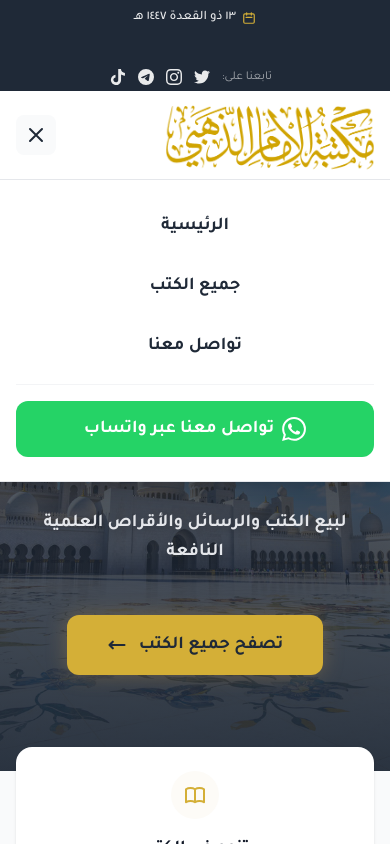
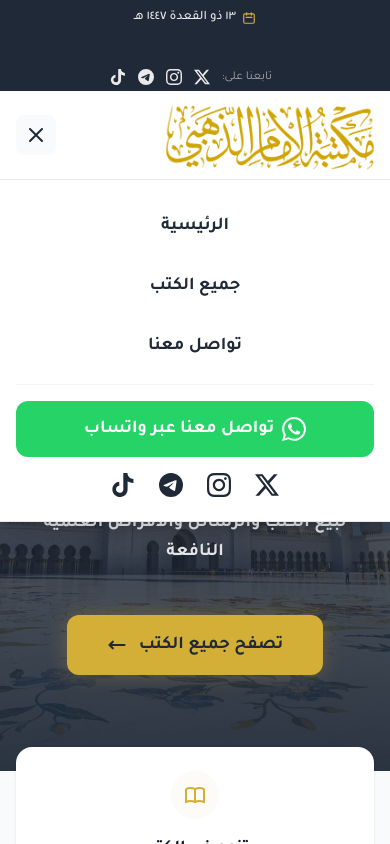
Before and after one commit to IbrahimShaikhli/imam-addhabi-boosktore, a Next.js app: page / in a window 390 px wide. Both pictures are taken after a click on the button "القائمة". Shown: the top 844 px of the page. Built offline with nearby package versions, Linux system fonts and the light colour scheme.

Commit message:
feat: create responsive Navbar component with scrolling state and announcement bar

```diff
--- a/src/components/Navbar.tsx
+++ b/src/components/Navbar.tsx
@@ -62,10 +62,18 @@ export default function Navbar() {
           {/* Social Icons */}
           <div className="flex items-center justify-center w-full sm:w-auto gap-3 shrink-0 bg-[var(--color-primary)] z-10 sm:pl-2">
             <span className="mr-2 text-white/60 text-xs">تابعنا على:</span>
-            <a href="#" className="hover:text-[var(--color-gold)] transition-colors"><svg className="w-4 h-4" fill="currentColor" viewBox="0 0 24 24"><path d="M24 4.557c-.883.392-1.832.656-2.828.775 1.017-.609 1.798-1.574 2.165-2.724-.951.564-2.005.974-3.127 1.195-.897-.957-2.178-1.555-3.594-1.555-3.179 0-5.515 2.966-4.797 6.045-4.091-.205-7.719-2.165-10.148-5.144-1.29 2.213-.669 5.108 1.523 6.574-.806-.026-1.566-.247-2.229-.616-.054 2.281 1.581 4.415 3.949 4.89-.693.188-1.452.232-2.224.084.626 1.956 2.444 3.379 4.6 3.419-2.07 1.623-4.678 2.348-7.29 2.04 2.179 1.397 4.768 2.212 7.548 2.212 9.142 0 14.307-7.721 13.995-14.646.962-.695 1.797-1.562 2.457-2.549z" /></svg></a>
-            <a href="#" className="hover:text-[var(--color-gold)] transition-colors"><svg className="w-4 h-4" fill="currentColor" viewBox="0 0 24 24"><path d="M12 2.163c3.204 0 3.584.012 4.85.07 3.252.148 4.771 1.691 4.919 4.919.058 1.265.069 1.645.069 4.849 0 3.205-.012 3.584-.069 4.849-.149 3.225-1.664 4.771-4.919 4.919-1.266.058-1.644.07-4.85.07-3.204 0-3.584-.012-4.849-.07-3.26-.149-4.771-1.699-4.919-4.92-.058-1.265-.07-1.644-.07-4.849 0-3.204.013-3.583.07-4.849.149-3.227 1.664-4.771 4.919-4.919 1.266-.057 1.645-.069 4.849-.069zm0-2.163c-3.259 0-3.667.014-4.947.072-4.358.2-6.78 2.618-6.98 6.98-.059 1.281-.073 1.689-.073 4.948 0 3.259.014 3.668.072 4.948.2 4.358 2.618 6.78 6.98 6.98 1.281.058 1.689.072 4.948.072 3.259 0 3.668-.014 4.948-.072 4.354-.2 6.782-2.618 6.979-6.98.059-1.28.073-1.689.073-4.948 0-3.259-.014-3.667-.072-4.947-.196-4.354-2.617-6.78-6.979-6.98-1.281-.059-1.69-.073-4.949-.073zm0 5.838c-3.403 0-6.162 2.759-6.162 6.162s2.759 6.163 6.162 6.163 6.162-2.759 6.162-6.163c0-3.403-2.759-6.162-6.162-6.162zm0 10.162c-2.209 0-4-1.79-4-4 0-2.209 1.791-4 4-4s4 1.791 4 4c0 2.21-1.791 4-4 4zm6.406-11.845c-.796 0-1.441.645-1.441 1.44s.645 1.44 1.441 1.44c.795 0 1.439-.645 1.439-1.44s-.644-1.44-1.439-1.44z" /></svg></a>
-            <a href="#" className="hover:text-[var(--color-gold)] transition-colors"><svg className="w-4 h-4" fill="currentColor" viewBox="0 0 24 24"><path d="M11.944 0A12 12 0 0 0 0 12a12 12 0 0 0 12 12 12 12 0 0 0 12-12A12 12 0 0 0 12 0a12 12 0 0 0-.056 0zm4.962 7.224c.1-.002.321.023.465.14a.506.506 0 0 1 .171.325c.016.093.036.306.02.472-.18 1.898-.962 6.502-1.36 8.627-.168.9-.499 1.201-.82 1.23-.696.065-1.225-.46-1.9-.902-1.056-.693-1.653-1.124-2.678-1.8-1.185-.78-.417-1.21.258-1.91.177-.184 3.247-2.977 3.307-3.23.007-.032.014-.15-.056-.212s-.174-.041-.249-.024c-.106.024-1.793 1.14-5.061 3.345-.48.33-.913.49-1.302.48-.428-.008-1.252-.241-1.865-.44-.752-.245-1.349-.374-1.297-.789.027-.216.325-.437.893-.663 3.498-1.524 5.83-2.529 6.998-3.014 3.332-1.386 4.025-1.627 4.476-1.635z" /></svg></a>
-            <a href="#" className="hover:text-[var(--color-gold)] transition-colors"><svg className="w-4 h-4" fill="currentColor" viewBox="0 0 24 24"><path d="M12.525.02c1.31-.02 2.61-.01 3.91.02.08 1.53.63 3.09 1.75 4.17 1.12 1.11 2.7 1.62 4.24 1.79v4.03c-1.44-.05-2.89-.35-4.2-.97-.57-.26-1.1-.59-1.62-.93-.01 2.92.01 5.84-.02 8.75-.08 1.4-.54 2.79-1.35 3.94-1.31 1.92-3.58 3.17-5.91 3.21-1.43.08-2.86-.31-4.08-1.03-2.02-1.12-3.44-3.17-3.8-5.46-.4-2.52.48-5.13 2.31-6.84 1.2-1.12 2.82-1.81 4.5-1.92.01 1.34-.01 2.67.02 4.01-.84.11-1.66.45-2.27 1.07-.63.63-.98 1.5-.96 2.4.01 1.13.56 2.21 1.46 2.84 1.15.82 2.8.96 4.08.33.91-.45 1.55-1.31 1.71-2.31.04-.33.02-.67.03-1.01-.01-5.64-.01-11.28 0-16.92h-4.38z" /></svg></a>
+            <a href="https://x.com/alimam_althahbi" target="_blank" rel="noopener noreferrer" className="hover:text-[var(--color-gold)] transition-colors" title="X (Twitter)">
+              <svg className="w-4 h-4" fill="currentColor" viewBox="0 0 24 24"><path d="M18.901 1.153h3.68l-8.04 9.19L24 22.846h-7.406l-5.8-7.584-6.638 7.584H.474l8.6-9.83L0 1.154h7.594l5.243 6.932L18.901 1.153zM17.61 20.644h2.039L6.486 3.24H4.298l13.312 17.404z" /></svg>
+            </a>
+            <a href="https://www.instagram.com/althahbi.bookshop" target="_blank" rel="noopener noreferrer" className="hover:text-[var(--color-gold)] transition-colors" title="Instagram">
+              <svg className="w-4 h-4" fill="currentColor" viewBox="0 0 24 24"><path d="M12 2.163c3.204 0 3.584.012 4.85.07 3.252.148 4.771 1.691 4.919 4.919.058 1.265.069 1.645.069 4.849 0 3.205-.012 3.584-.069 4.849-.149 3.225-1.664 4.771-4.919 4.919-1.266.058-1.644.07-4.85.07-3.204 0-3.584-.012-4.849-.07-3.26-.149-4.771-1.699-4.919-4.92-.058-1.265-.07-1.644-.07-4.849 0-3.204.013-3.583.07-4.849.149-3.227 1.664-4.771 4.919-4.919 1.266-.057 1.645-.069 4.849-.069zm0-2.163c-3.259 0-3.667.014-4.947.072-4.358.2-6.78 2.618-6.98 6.98-.059 1.281-.073 1.689-.073 4.948 0 3.259.014 3.668.072 4.948.2 4.358 2.618 6.78 6.98 6.98 1.281.058 1.689.072 4.948.072 3.259 0 3.668-.014 4.948-.072 4.354-.2 6.782-2.618 6.979-6.98.059-1.28.073-1.689.073-4.948 0-3.259-.014-3.667-.072-4.947-.196-4.354-2.617-6.78-6.979-6.98-1.281-.059-1.69-.073-4.949-.073zm0 5.838c-3.403 0-6.162 2.759-6.162 6.162s2.759 6.163 6.162 6.163 6.162-2.759 6.162-6.163c0-3.403-2.759-6.162-6.162-6.162zm0 10.162c-2.209 0-4-1.79-4-4 0-2.209 1.791-4 4-4s4 1.791 4 4c0 2.21-1.791 4-4 4zm6.406-11.845c-.796 0-1.441.645-1.441 1.44s.645 1.44 1.441 1.44c.795 0 1.439-.645 1.439-1.44s-.644-1.44-1.439-1.44z" /></svg>
+            </a>
+            <a href="https://t.me/alimamalthahbi" target="_blank" rel="noopener noreferrer" className="hover:text-[var(--color-gold)] transition-colors" title="Telegram">
+              <svg className="w-4 h-4" fill="currentColor" viewBox="0 0 24 24"><path d="M11.944 0A12 12 0 0 0 0 12a12 12 0 0 0 12 12 12 12 0 0 0 12-12A12 12 0 0 0 12 0a12 12 0 0 0-.056 0zm4.962 7.224c.1-.002.321.023.465.14a.506.506 0 0 1 .171.325c.016.093.036.306.02.472-.18 1.898-.962 6.502-1.36 8.627-.168.9-.499 1.201-.82 1.23-.696.065-1.225-.46-1.9-.902-1.056-.693-1.653-1.124-2.678-1.8-1.185-.78-.417-1.21.258-1.91.177-.184 3.247-2.977 3.307-3.23.007-.032.014-.15-.056-.212s-.174-.041-.249-.024c-.106.024-1.793 1.14-5.061 3.345-.48.33-.913.49-1.302.48-.428-.008-1.252-.241-1.865-.44-.752-.245-1.349-.374-1.297-.789.027-.216.325-.437.893-.663 3.498-1.524 5.83-2.529 6.998-3.014 3.332-1.386 4.025-1.627 4.476-1.635z" /></svg>
+            </a>
+            <a href="https://www.tiktok.com/@alimamalthahbi7" target="_blank" rel="noopener noreferrer" className="hover:text-[var(--color-gold)] transition-colors" title="TikTok">
+              <svg className="w-4 h-4" fill="currentColor" viewBox="0 0 24 24"><path d="M12.525.02c1.31-.02 2.61-.01 3.91.02.08 1.53.63 3.09 1.75 4.17 1.12 1.11 2.7 1.62 4.24 1.79v4.03c-1.44-.05-2.89-.35-4.2-.97-.57-.26-1.1-.59-1.62-.93-.01 2.92.01 5.84-.02 8.75-.08 1.4-.54 2.79-1.35 3.94-1.31 1.92-3.58 3.17-5.91 3.21-1.43.08-2.86-.31-4.08-1.03-2.02-1.12-3.44-3.17-3.8-5.46-.4-2.52.48-5.13 2.31-6.84 1.2-1.12 2.82-1.81 4.5-1.92.01 1.34-.01 2.67.02 4.01-.84.11-1.66.45-2.27 1.07-.63.63-.98 1.5-.96 2.4.01 1.13.56 2.21 1.46 2.84 1.15.82 2.8.96 4.08.33.91-.45 1.55-1.31 1.71-2.31.04-.33.02-.67.03-1.01-.01-5.64-.01-11.28 0-16.92h-4.38z" /></svg>
+            </a>
           </div>
         </div>
       </div>
@@ -178,6 +186,22 @@ export default function Navbar() {
                   </svg>
                   تواصل معنا عبر واتساب
                 </a>
+
+                {/* Mobile Social Icons */}
+                <div className="flex items-center justify-center gap-6 pt-4">
+                  <a href="https://x.com/alimam_althahbi" target="_blank" rel="noopener noreferrer" className="transition-colors" style={{ color: "var(--color-primary)" }}>
+                    <svg className="w-6 h-6" fill="currentColor" viewBox="0 0 24 24"><path d="M18.901 1.153h3.68l-8.04 9.19L24 22.846h-7.406l-5.8-7.584-6.638 7.584H.474l8.6-9.83L0 1.154h7.594l5.243 6.932L18.901 1.153zM17.61 20.644h2.039L6.486 3.24H4.298l13.312 17.404z" /></svg>
+                  </a>
+                  <a href="https://www.instagram.com/althahbi.bookshop" target="_blank" rel="noopener noreferrer" className="transition-colors" style={{ color: "var(--color-primary)" }}>
+                    <svg className="w-6 h-6" fill="currentColor" viewBox="0 0 24 24"><path d="M12 2.163c3.204 0 3.584.012 4.85.07 3.252.148 4.771 1.691 4.919 4.919.058 1.265.069 1.645.069 4.849 0 3.205-.012 3.584-.069 4.849-.149 3.225-1.664 4.771-4.919 4.919-1.266.058-1.644.07-4.85.07-3.204 0-3.584-.012-4.849-.07-3.26-.149-4.771-1.699-4.919-4.92-.058-1.265-.07-1.644-.07-4.849 0-3.204.013-3.583.07-4.849.149-3.227 1.664-4.771 4.919-4.919 1.266-.057 1.645-.069 4.849-.069zm0-2.163c-3.259 0-3.667.014-4.947.072-4.358.2-6.78 2.618-6.98 6.98-.059 1.281-.073 1.689-.073 4.948 0 3.259.014 3.668.072 4.948.2 4.358 2.618 6.78 6.98 6.98 1.281.058 1.689.072 4.948.072 3.259 0 3.668-.014 4.948-.072 4.354-.2 6.782-2.618 6.979-6.98.059-1.28.073-1.689.073-4.948 0-3.259-.014-3.667-.072-4.947-.196-4.354-2.617-6.78-6.979-6.98-1.281-.059-1.69-.073-4.949-.073zm0 5.838c-3.403 0-6.162 2.759-6.162 6.162s2.759 6.163 6.162 6.163 6.162-2.759 6.162-6.163c0-3.403-2.759-6.162-6.162-6.162zm0 10.162c-2.209 0-4-1.79-4-4 0-2.209 1.791-4 4-4s4 1.791 4 4c0 2.21-1.791 4-4 4zm6.406-11.845c-.796 0-1.441.645-1.441 1.44s.645 1.44 1.441 1.44c.795 0 1.439-.645 1.439-1.44s-.644-1.44-1.439-1.44z" /></svg>
+                  </a>
+                  <a href="https://t.me/alimamalthahbi" target="_blank" rel="noopener noreferrer" className="transition-colors" style={{ color: "var(--color-primary)" }}>
+                    <svg className="w-6 h-6" fill="currentColor" viewBox="0 0 24 24"><path d="M11.944 0A12 12 0 0 0 0 12a12 12 0 0 0 12 12 12 12 0 0 0 12-12A12 12 0 0 0 12 0a12 12 0 0 0-.056 0zm4.962 7.224c.1-.002.321.023.465.14a.506.506 0 0 1 .171.325c.016.093.036.306.02.472-.18 1.898-.962 6.502-1.36 8.627-.168.9-.499 1.201-.82 1.23-.696.065-1.225-.46-1.9-.902-1.056-.693-1.653-1.124-2.678-1.8-1.185-.78-.417-1.21.258-1.91.177-.184 3.247-2.977 3.307-3.23.007-.032.014-.15-.056-.212s-.174-.041-.249-.024c-.106.024-1.793 1.14-5.061 3.345-.48.33-.913.49-1.302.48-.428-.008-1.252-.241-1.865-.44-.752-.245-1.349-.374-1.297-.789.027-.216.325-.437.893-.663 3.498-1.524 5.83-2.529 6.998-3.014 3.332-1.386 4.025-1.627 4.476-1.635z" /></svg>
+                  </a>
+                  <a href="https://www.tiktok.com/@alimamalthahbi7" target="_blank" rel="noopener noreferrer" className="transition-colors" style={{ color: "var(--color-primary)" }}>
+                    <svg className="w-6 h-6" fill="currentColor" viewBox="0 0 24 24"><path d="M12.525.02c1.31-.02 2.61-.01 3.91.02.08 1.53.63 3.09 1.75 4.17 1.12 1.11 2.7 1.62 4.24 1.79v4.03c-1.44-.05-2.89-.35-4.2-.97-.57-.26-1.1-.59-1.62-.93-.01 2.92.01 5.84-.02 8.75-.08 1.4-.54 2.79-1.35 3.94-1.31 1.92-3.58 3.17-5.91 3.21-1.43.08-2.86-.31-4.08-1.03-2.02-1.12-3.44-3.17-3.8-5.46-.4-2.52.48-5.13 2.31-6.84 1.2-1.12 2.82-1.81 4.5-1.92.01 1.34-.01 2.67.02 4.01-.84.11-1.66.45-2.27 1.07-.63.63-.98 1.5-.96 2.4.01 1.13.56 2.21 1.46 2.84 1.15.82 2.8.96 4.08.33.91-.45 1.55-1.31 1.71-2.31.04-.33.02-.67.03-1.01-.01-5.64-.01-11.28 0-16.92h-4.38z" /></svg>
+                  </a>
+                </div>
               </div>
             </div>
           </div>
```
